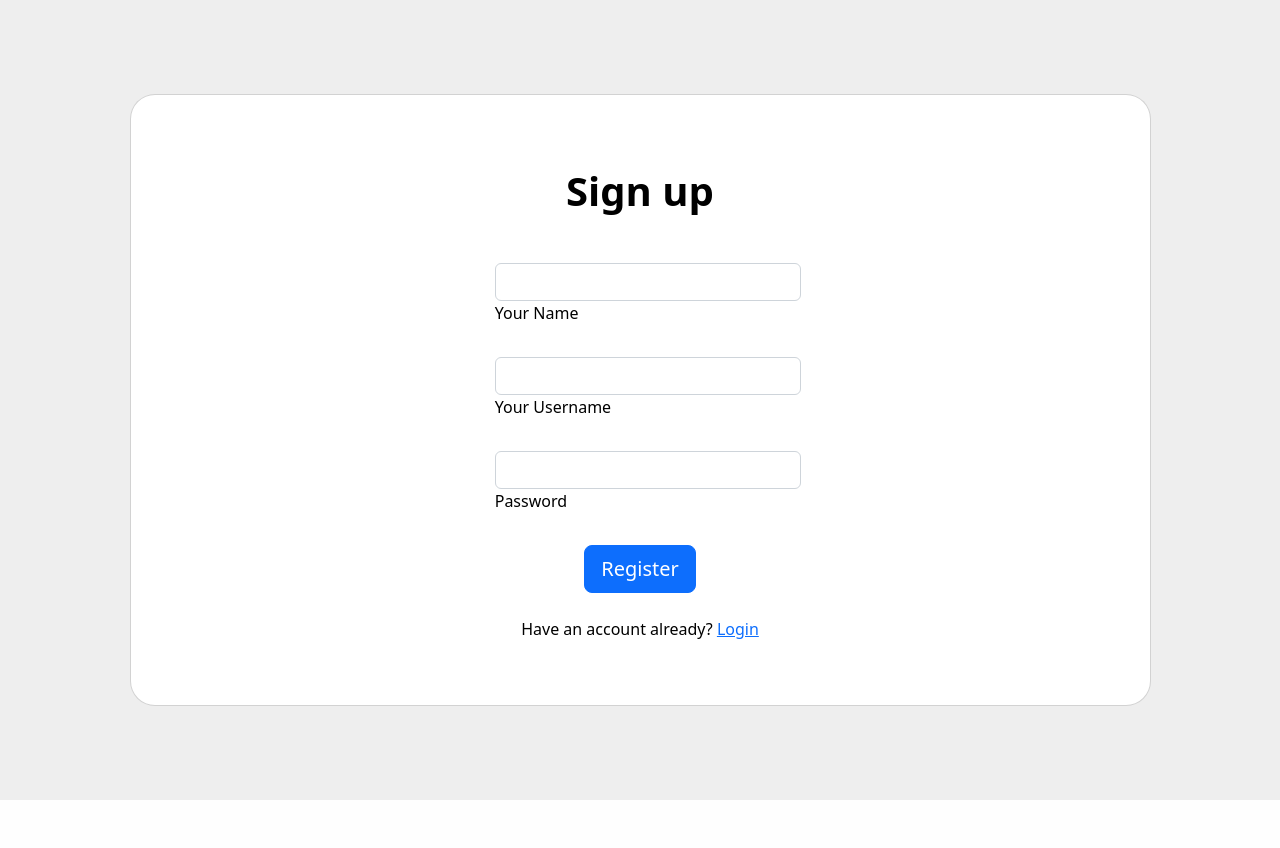
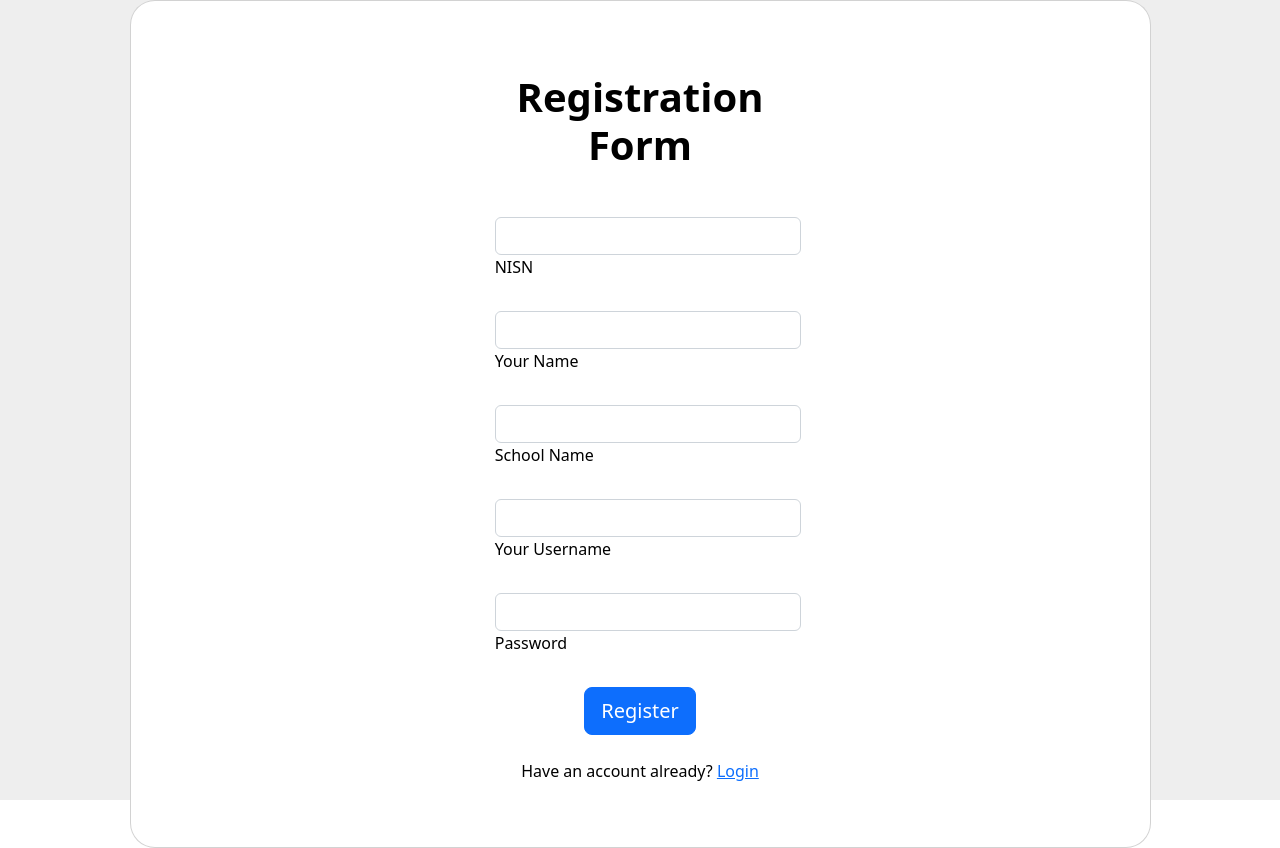
Before and after one commit to agustinutami/UTS-SKD, a PHP site: page /registration.php in a window 1280 px wide. Before the commit the page ends 800 px from the top, so only its background shows below. Run offline with PHP 8.4, Linux system fonts and the light colour scheme.

Commit message:
penambahan field di table user

```diff
--- a/registration.php
+++ b/registration.php
@@ -18,15 +18,32 @@
                             <div class="row justify-content-center">
                                 <div class="col-md-10 col-lg-6 col-xl-5 order-2 order-lg-1">
 
-                                    <p class="text-center h1 fw-bold mb-5 mx-1 mx-md-4 mt-4">Sign up</p>
+                                    <p class="text-center h1 fw-bold mb-5 mx-1 mx-md-4 mt-4">Registration Form</p>
 
                                     <form class="mx-1 mx-md-4" action="register.php" method="post">
+
+
+                                        <div class="d-flex flex-row align-items-center mb-4">
+                                            <i class="fas fa-user fa-lg me-3 fa-fw"></i>
+                                            <div class="form-outline flex-fill mb-0">
+                                                <input type="text" id="nisn" name="nisn" class="form-control" />
+                                                <label class="form-label" for="nisn">NISN</label>
+                                            </div>
+                                        </div>
 
                                         <div class="d-flex flex-row align-items-center mb-4">
                                             <i class="fas fa-user fa-lg me-3 fa-fw"></i>
                                             <div class="form-outline flex-fill mb-0">
                                                 <input type="fulname" id="fullname" name="fullname" class="form-control" />
                                                 <label class="form-label" for="fullname">Your Name</label>
+                                            </div>
+                                        </div>
+
+                                        <div class="d-flex flex-row align-items-center mb-4">
+                                            <i class="fas fa-user fa-lg me-3 fa-fw"></i>
+                                            <div class="form-outline flex-fill mb-0">
+                                                <input type="text" id="school" name="school" class="form-control" />
+                                                <label class="form-label" for="school">School Name</label>
                                             </div>
                                         </div>
 
@@ -47,7 +64,7 @@
                                         </div>
 
                                         <div class="d-flex justify-content-center mx-4 mb-3 mb-lg-4">
-                                            <button type="submit" class="btn btn-primary btn-lg">Register</button>
+                                            <input type="submit" class="btn btn-primary btn-lg" value="Register"></button>
                                         </div>
 
                                         <div class="text-center">
```
Also changed, not shown: dashboard.php (+10 -0 lines), register.php (+5 -2 lines).
